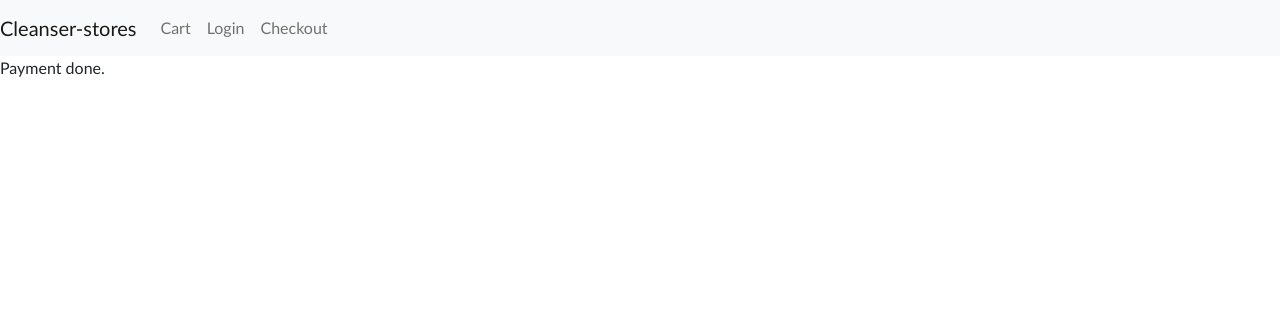
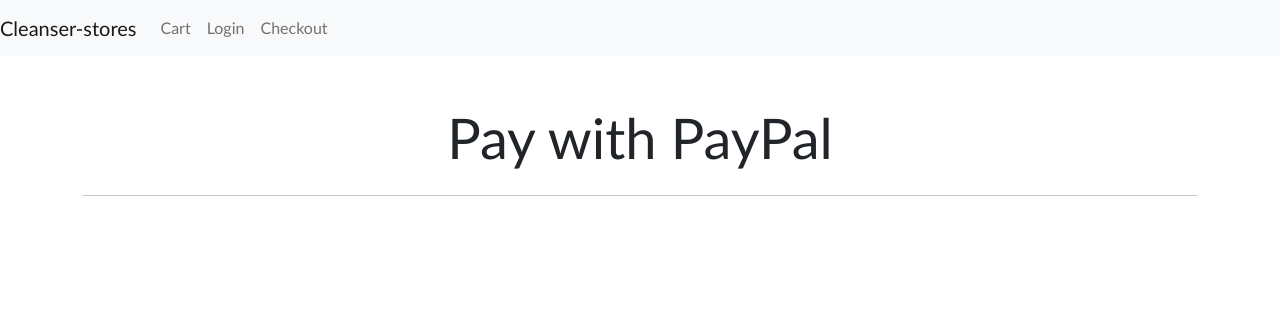
Before and after one commit to freedompraise/cleanser-stores, a Django app: page /payment-done/ in a window 1280 px wide. Shown: the top 316 px of the page. Run offline with Django 4.2, Linux system fonts and the light colour scheme; some libraries are stand-ins or nearby versions.

Commit message:
update payment page

```diff
--- a/store/templates/store/payment.html
+++ b/store/templates/store/payment.html
@@ -1,22 +1,31 @@
 {% extends 'store/main.html' %}
+{% load static %}
 
+{% block extrahead %}
+<title>Payments - Cleanser-stores</title>
+<link rel="stylesheet" type="text/css" href="{% static 'css/payment.css' %}">
+{% endblock extrahead %}
 
-{% if page == 'process'}
-{% block title %}Make Payment {% endblock %}
-<p>Payment cancelled.</p>
 {% block content %}
+<body>
 
+    <div class="container">
 
+        {% if error_message %}
+        <div class="alert alert-danger" role="alert">
+            {{ error_message }}
+        </div>
+        {% endif %}
 
-{% if page == 'done' %}
+        <div class="jumbotron my-5 text-center">
+            <h1 class="display-4">Pay with PayPal</h1>
+            <hr class="my-4">
 
-    <p>Payment done.</p>
+                {{ form.render }}
 
-{% else %}
-   <div class ="container pb-3 mb-1" style=" margin-bottom:200px; right: 5000px;">
-    <h4>Pay with Paypal</h4>
-{{ form.render }}
-   </div>
-    {% endif %}
+        </div>
 
-{% endblock %}
+    </div>
+
+</body>
+{% endblock content %}
```
Also changed, not shown: static/css/payment.css (added, +22 -0 lines).
